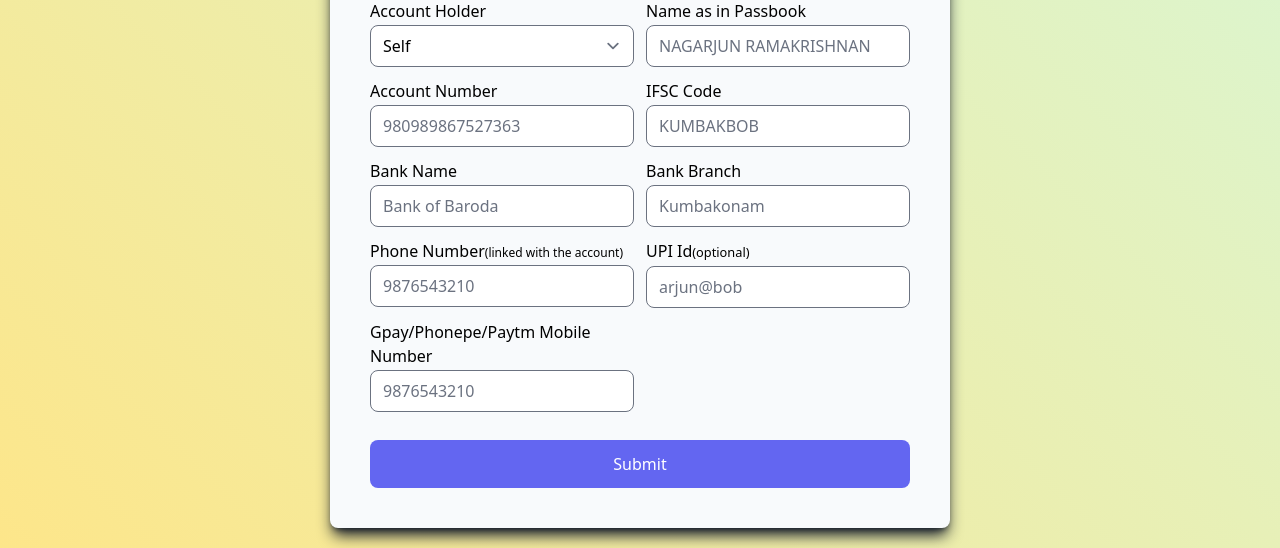
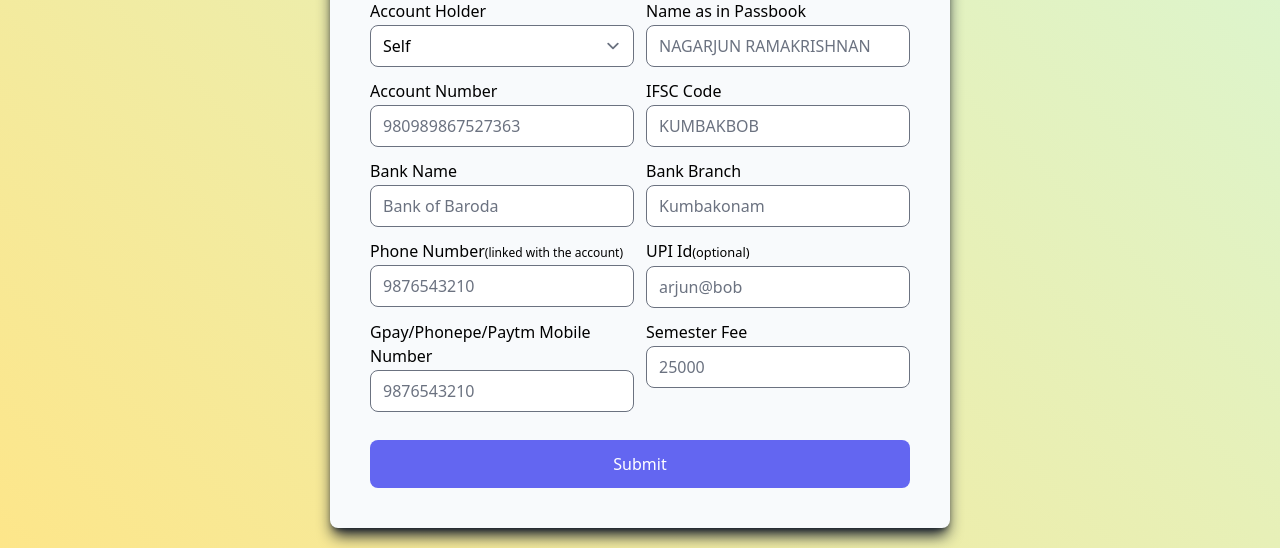
Before and after one commit to Nagarjun100803/setn_bank_details_uploader, a FastAPI app: template templates/bank_detail_uploader.html in a window 1280 px wide. Shown: the part 673-1221 px from the top of the page. Run offline with FastAPI, Linux system fonts and the light colour scheme; the template is opened without the code that fills it: most values are stand-ins (such as "Sample title", 1, 10 or a date in 2020); parts of the project's set-up code (start-up, migrations or seed data) failed here and were passed over.

Commit message:
Added semester fee field and send_email helper function

```diff
--- a/database.py
+++ b/database.py
@@ -106,6 +106,7 @@ database_table: str = """
             linked_phone_num varchar not null,
             upi_id varchar,
             upi_num varchar(12) not null,
+            fee_per_sem integer not null,
             created_at timestamp not null default 'now()'
         );
 
--- a/main.py
+++ b/main.py
@@ -118,10 +118,11 @@ def send_remainder():
 
         if not not_uploaded_students:
             print("All Students uploaded their bank details.")
+            return
 
         email_ids = list(pd.DataFrame(not_uploaded_students)['email_id'].values)
 
-        print(f"Beneficiaris email id who are not uploaded their bank details {email_ids}")
+        print(f"There are {len(email_ids)} beneficiaries not uploaded their bank details and the email ids are -> {email_ids}")
 
         send_email(recipients=email_ids, subject = "Bank Details Upload - Reg")
     else:
@@ -149,6 +150,7 @@ class BankDetails(BaseModel):
     account_holder: Literal["Self", "Father", "Mother", "Guardian"]
     upi_id: str | None
     upi_num: str
+    fee_per_sem: int
 
 
 
@@ -249,16 +251,16 @@ def create_bank_details(
         insert into bank_details(
             name_as_in_passbook, account_number, ifsc_code,
             bank_name, branch, account_holder, linked_phone_num, email_id,
-            upi_num, upi_id
+            upi_num, upi_id, fee_per_sem
         )
         values(
             %(name_as_in_passbook)s, %(account_number)s, %(ifsc_code)s,
             %(bank_name)s, %(branch)s, %(account_holder)s, %(linked_phone_num)s, %(email_id)s,
-            %(upi_num)s, %(upi_id)s
+            %(upi_num)s, %(upi_id)s, %(fee_per_sem)s
         );
     """
     vars = bank_details.model_dump()
-    print(create_bank_detail_sql)
+    # print(create_bank_detail_sql)
     # print(vars)
     new_record: None = execute_sql_commands(create_bank_detail_sql, vars)
     context.update({"message": "Bank details uploaded successfully."})
@@ -323,7 +325,7 @@ def download_entered_bank_details(request: Request):
     records = get_entered_bank_details()
 
     if not records:
-        return templates.Templateresponse("message.html", {
+        return templates.TemplateResponse("message.html", {
             "request": request, "message": "Sorry, No records to show",
             "message_type": "Info"
         })
@@ -345,3 +347,9 @@ def download_entered_bank_details(request: Request):
             "Content-Disposition": "inline; filename=report.xlsx"
             }
     )
+
+
+@app.get("/send_email")
+def send_email_manually():
+    """Helper function will be used when the scheduler is not working."""
+    send_remainder()
--- a/templates/bank_detail_uploader.html
+++ b/templates/bank_detail_uploader.html
@@ -121,6 +121,11 @@
                         <small id="upi_num_error_msg" class="text-red-500 hidden"></small>
                     </div>
 
+                    <div class="flex flex-col gap-0.5" id="fee_per_sem-div">
+                        <label for="fee_per_sem">Semester Fee</label>
+                        <input type="number" name="fee_per_sem" id="fee_per_sem" min="1000" max="500000" placeholder="25000" class="rounded-lg focus:ring-1 focus:ring-indigo-600  focus:shadow-gray-900 focus:shadow-md">
+                    </div>
+
 
                     <!-- <div class="flex flex-col gap-0.5" id="upi_id-div"> -->
                         <!-- <label for="email_id">Email Id</label> -->
--- a/templates/view_excel.html
+++ b/templates/view_excel.html
@@ -67,7 +67,8 @@
                                 <th class="p-3 border">Linked Phone No</th>
                                 <th class="p-3 border">Gpay/Phonpe/Paytm</th>
                                 <th class="p-3 border">UPI ID</th>
-                                <th class="p-3 border">Created At</th>
+                                <th class="p-3 border">Semester Fee</th>
+                                <th class="p-3 border">Timestamp</th>
                             </tr>
                         </thead>
                         <tbody>
@@ -90,6 +91,7 @@
                                 <td class="p-3 border">{{ record.linked_phone_num }}</td>
                                 <td class="p-3 border">{{ record.upi_num }}</td>
                                 <td class="p-3 border">{{ record.upi_id }}</td>
+                                <td class="p-3 border">{{ record.fee_per_sem }}</td>
                                 <td class="p-3 border">{{ record.created_at.strftime('%Y-%m-%d') }}</td>
                             </tr>
                             {% endfor %}
```
